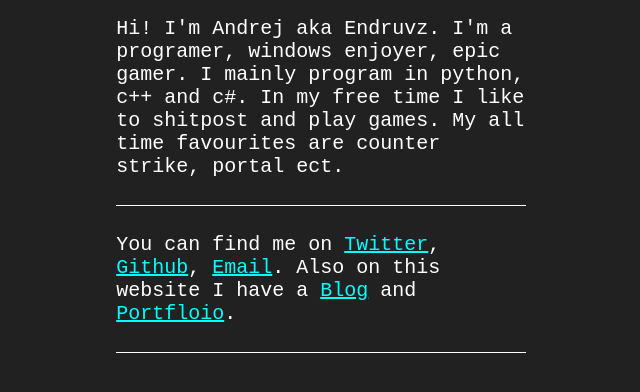
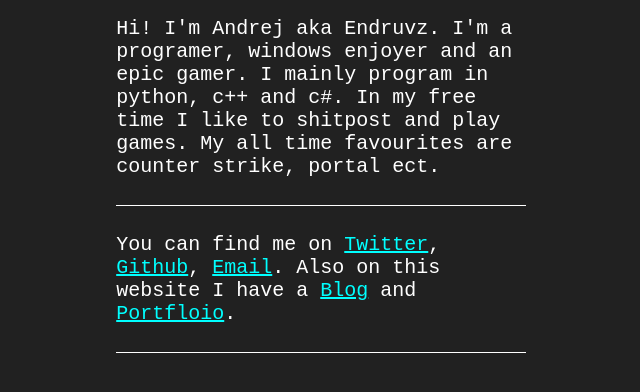
Before and after one commit to Endruvz/homeSite, a plain HTML site: page index.html in a window 1280 px wide. Shown: the part 80-472 px from the top of the page, without its empty margins (319-959 px from the left). Drawn offline with Linux system fonts and the light colour scheme.

Commit message:
Update index.html
changed small grammatical issue

```diff
--- a/index.html
+++ b/index.html
@@ -12,7 +12,7 @@
         <h1>Endruvz</h1>
         </div>
     <p>
-        Hi! I'm  Andrej aka Endruvz. I'm a programer, windows enjoyer, epic gamer. I mainly program in python, c++ and c#.
+        Hi! I'm  Andrej aka Endruvz. I'm a programer, windows enjoyer and an epic gamer. I mainly program in python, c++ and c#.
         In my free time I like to shitpost and play  games. My all time favourites are counter strike, portal ect.
     </p>
     <hr>
```
